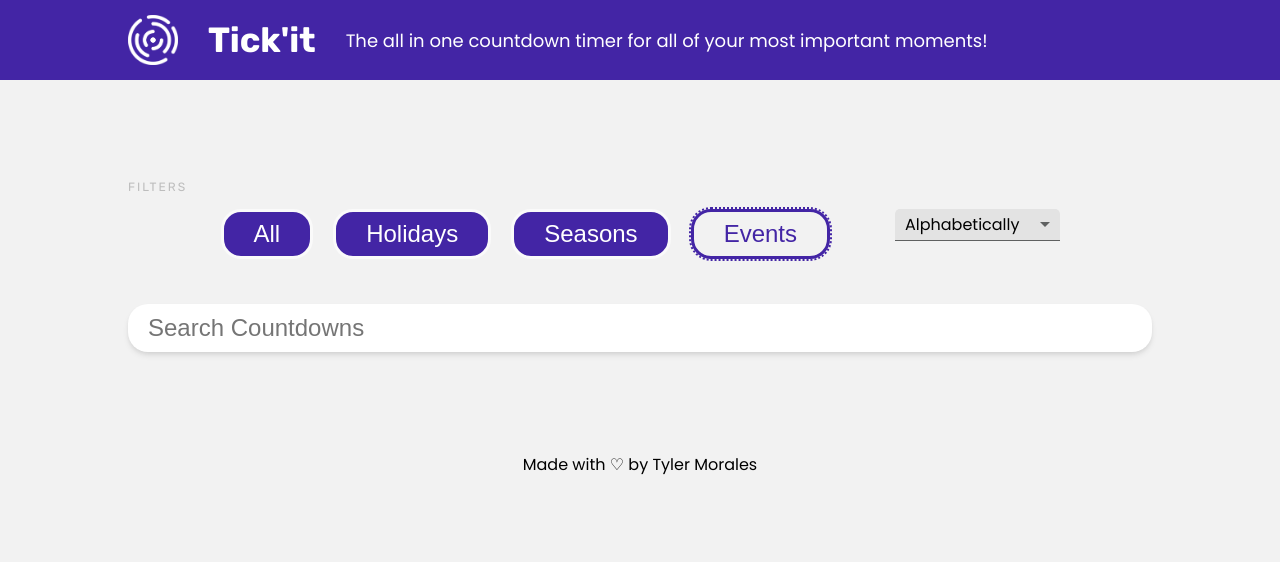
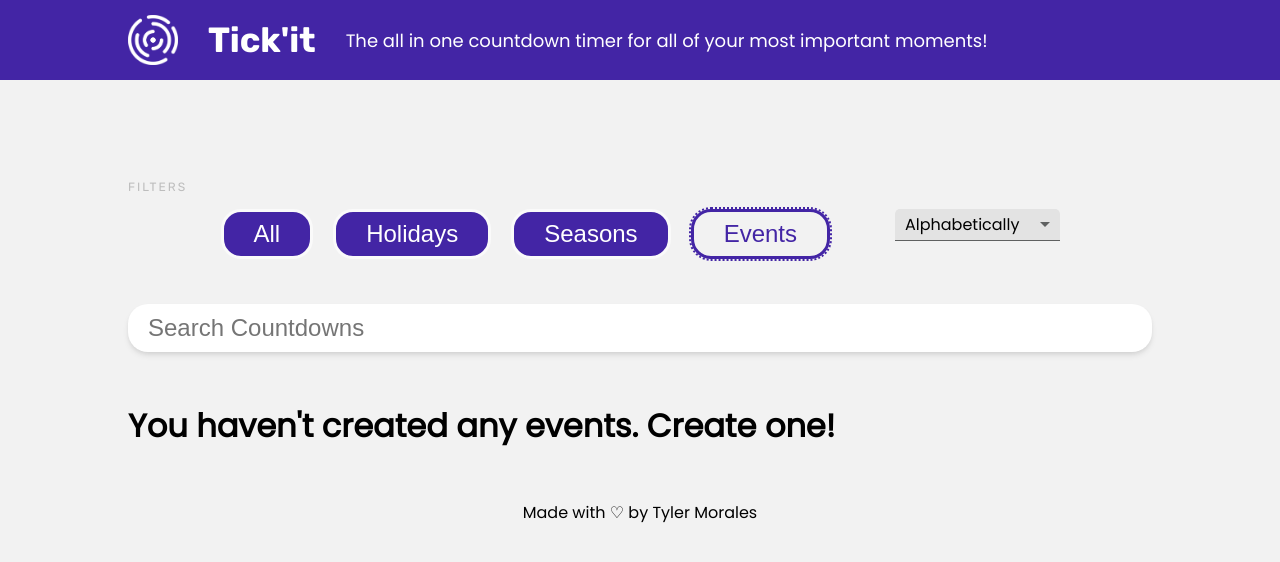
Before and after one commit to tyler-morales/countdown, a Vue app: page / in a window 1280 px wide. Both pictures are taken after a click on the button "Events". Shown: the top 562 px of the page. Built offline with nearby package versions, Linux system fonts and the light colour scheme.

Commit message:
✨ Create dialog if no custom events were created

```diff
--- a/src/components/CardContainer.vue
+++ b/src/components/CardContainer.vue
@@ -5,6 +5,9 @@
       :key="index"
       :event="event"
     />
+    <h1 v-if="customCount == 0 && this.filter == 'custom'">
+      You haven't created any events. Create one!
+    </h1>
   </div>
 </template>
 
@@ -66,21 +69,25 @@ export default {
       ],
       updateSearch: '',
       filter: 'all',
-      sort: 'alpha'
+      sort: 'alpha',
+      customCount: 0
     }
   },
   mounted() {
-    return (
-      EventBus.$on('search-countdowns', search => {
-        this.updateSearch = search
-      }),
+    this.events.forEach(event => {
+      if (event.type == 'custom') {
+        this.customCount++
+      }
+    })
+    EventBus.$on('search-countdowns', search => {
+      this.updateSearch = search
+    }),
       EventBus.$on('filter-catagories', filter => {
         this.filter = filter
       }),
       EventBus.$on('sort-catagories', sort => {
         this.sort = sort
       })
-    )
   },
   computed: {
     filteredItems: function() {
```
